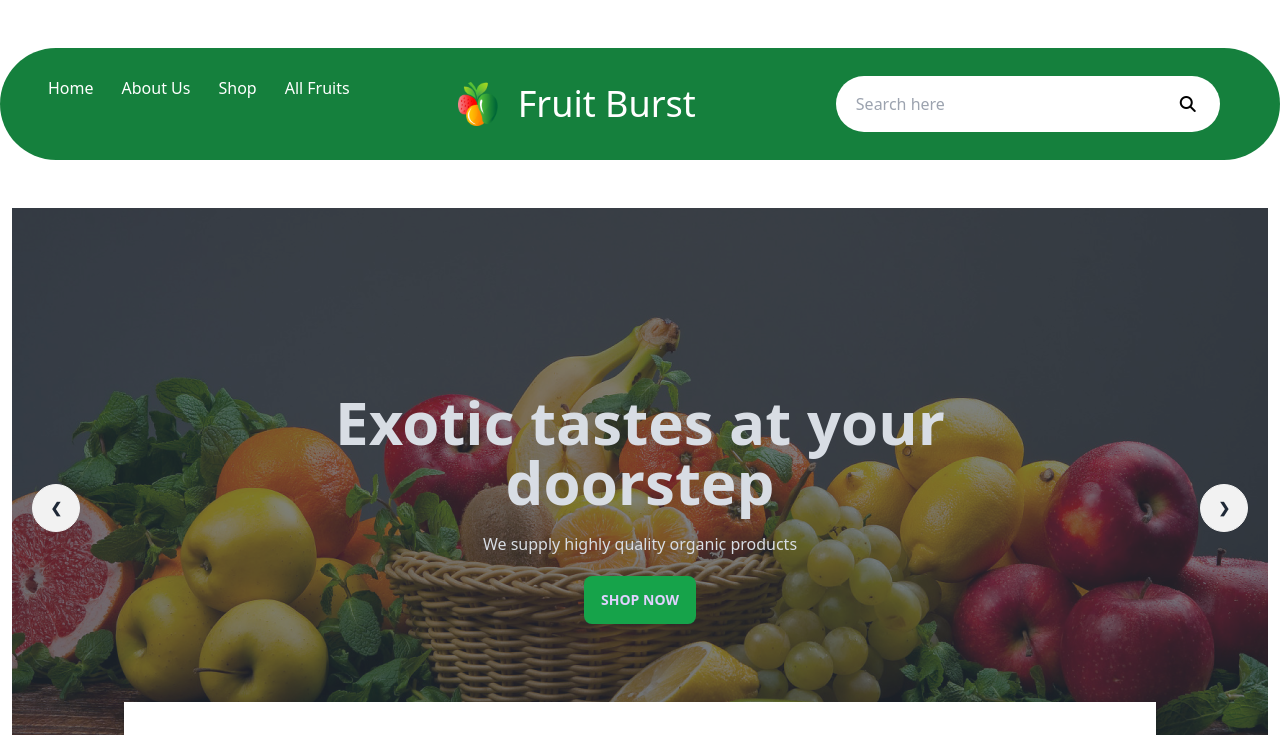
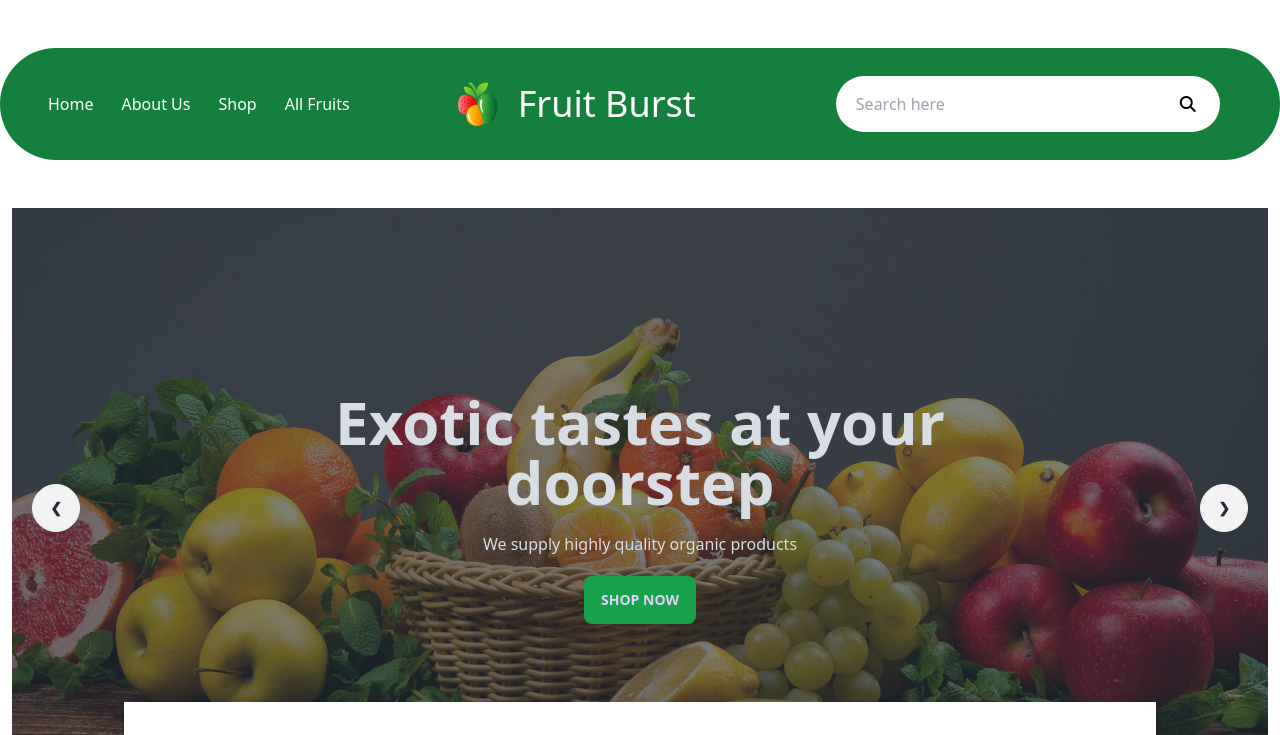
Before and after one commit to khaledrony/B8A3-fruit-brust-assignment, a plain HTML site: page index.html in a window 1280 px wide. Shown: the top 735 px of the page. Drawn offline with nearby package versions, Linux system fonts and the light colour scheme; grey boxes are pictures that could not be loaded.

Commit message:
correction of navbar

```diff
--- a/index.html
+++ b/index.html
@@ -20,7 +20,7 @@
 <body>
     <header>
         <nav
-            class="bg-white md:bg-green-700 text-black md:text-white max-w-screen-xl mx-auto md:mt-12  md:px-12 py-7 rounded-full flex justify-between items-cente">
+            class="bg-white md:bg-green-700 text-black md:text-white max-w-screen-xl mx-auto md:mt-12  md:px-12 py-7 rounded-full flex justify-between items-center">
             <!-- div-1 -->
             <div class="hidden md:block">
                 <ul class="flex gap-7">
```
